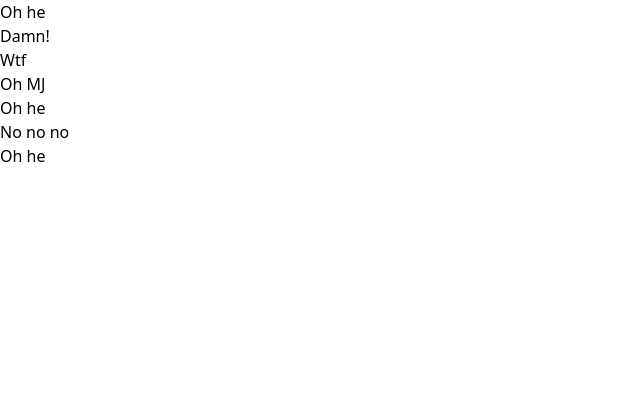
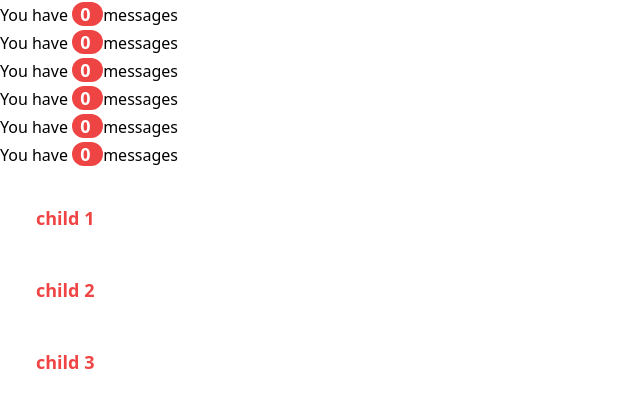
Before and after one commit to deethesaint/100-days-of-Angular, an Angular app: page / in a window 1280 px wide. Shown: the top 408 px of the page, without its empty margins (0-640 px from the left). Built offline with nearby package versions, Linux system fonts and the light colour scheme.

Commit message:
ng-Template, ng-Container

```diff
--- a/src/app/app.component.html
+++ b/src/app/app.component.html
@@ -6,4 +6,4 @@
   <app-twoways-binding [(checked)]="isChecked" (checkedChange)="isChecked = !isChecked"></app-twoways-binding>
 </ng-container> -->
 
-<app-ng-cpparent></app-ng-cpparent>
+<app-ng-template></app-ng-template>
--- a/src/app/app.module.ts
+++ b/src/app/app.module.ts
@@ -14,6 +14,8 @@ import { AChildComponent } from './a-child/a-child.component';
 import { AParentComponent } from './a-parent/a-parent.component';
 import { NgCPParentComponent } from './ng-cpparent/ng-cpparent.component';
 import { NgCPChildComponent } from './ng-cpchild/ng-cpchild.component';
+import { NgTemplateComponent } from './ng-template/ng-template.component';
+import { NgTemplateChildComponent } from './ng-template-child/ng-template-child.component';
 
 @NgModule({
   declarations: [
@@ -27,7 +29,9 @@ import { NgCPChildComponent } from './ng-cpchild/ng-cpchild.component';
     AChildComponent,
     AParentComponent,
     NgCPParentComponent,
-    NgCPChildComponent
+    NgCPChildComponent,
+    NgTemplateComponent,
+    NgTemplateChildComponent
   ],
   imports: [
     BrowserModule,
--- /dev/null
+++ b/src/app/ng-template-child/ng-template-child.component.css
@@ -0,0 +1,3 @@
+<ng-template>
+    <div class="bg-amber h-12 w-96 m-6 text-lg font-bold p-3"></div>
+</ng-template>
--- /dev/null
+++ b/src/app/ng-template-child/ng-template-child.component.html
@@ -0,0 +1,12 @@
+<div *ngFor="let child of childs" class="bg-amber h-12 w-96 m-6 text-lg font-bold p-3">
+    <ng-container *ngIf="ngTemplate; else NoTemplate">
+        <ng-container *ngTemplateOutlet="ngTemplate; context: {$implicit: child}">
+        </ng-container>
+        <!-- not implitcit one -->
+        <!-- <ng-container *ngTemplateOutlet="ngTemplate; context: {child: child}">
+        </ng-container> -->
+    </ng-container>
+    <ng-template #NoTemplate>
+        {{ child }}
+    </ng-template>
+</div>
--- /dev/null
+++ b/src/app/ng-template/ng-template.component.html
@@ -0,0 +1,28 @@
+
+
+<div>
+    <p>You have <ng-container [ngTemplateOutlet]="ngNotification"></ng-container> </p>
+    <p>You have <ng-container [ngTemplateOutlet]="ngNotification"></ng-container> </p>
+    <p>You have <ng-container [ngTemplateOutlet]="ngNotification"></ng-container> </p>
+    <p>You have <ng-container [ngTemplateOutlet]="ngNotification"></ng-container> </p>
+    <p>You have <ng-container [ngTemplateOutlet]="ngNotification"></ng-container> </p>
+    <p>You have <ng-container [ngTemplateOutlet]="ngNotification"></ng-container> </p>
+</div>
+
+
+
+<app-ng-template-child [childs]="childs" [ngTemplate]="ngTemplate"></app-ng-template-child>
+
+<!-- // this wont be rendered (not implicit) -->
+<!-- <ng-template #ngTemplate let-c="child">
+    <p class="text-red-500 text-lg font-bold">{{ c }}</p>
+</ng-template> -->
+<!-- // this will (implicit) -->
+<ng-template #ngTemplate let-c>
+    <p class="text-red-500 text-lg font-bold">{{ c }}</p>
+</ng-template>
+
+
+<ng-template #ngNotification>
+<span class="bg-red-500 px-2 rounded-full font-semibold text-white text-lg text-center"> {{ counter }} </span> messages
+</ng-template>
--- /dev/null
+++ b/src/app/ng-template/ng-template.component.ts
@@ -0,0 +1,11 @@
+import { Component } from '@angular/core';
+
+@Component({
+  selector: 'app-ng-template',
+  templateUrl: './ng-template.component.html',
+  styleUrl: './ng-template.component.css'
+})
+export class NgTemplateComponent {
+  counter = 0;
+  childs = ['child 1', 'child 2', 'child 3'];
+}
```
Also changed, not shown: src/app/ng-template-child/ng-template-child.component.ts (added, +11 -0 lines), src/app/ng-template/ng-template.component.css (added), 2 other files (tests, documents, lock files or other folders).
